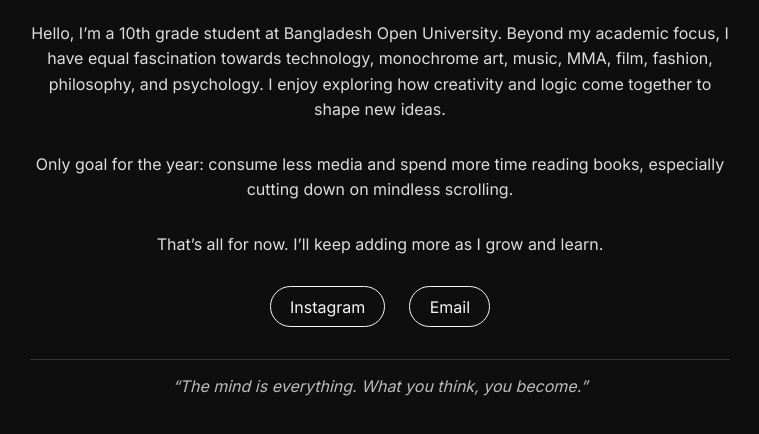
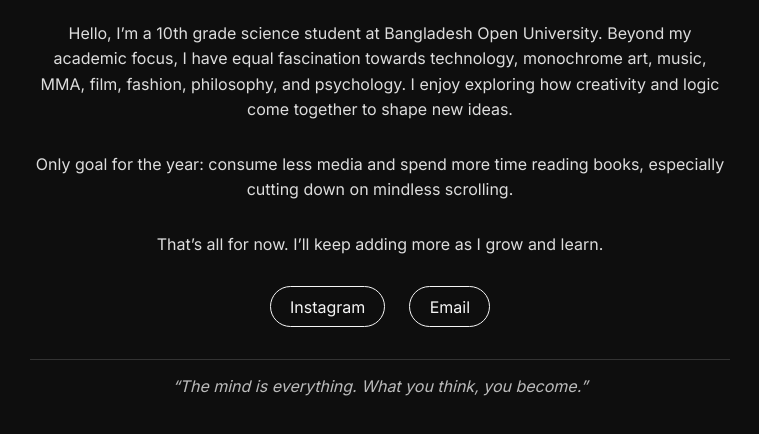
Before and after one commit to hozaifa-maheen/m4heen.github.io, a plain HTML site: page index.html in a window 1280 px wide. Shown: the part 228-662 px from the top of the page, without its empty margins (260-1019 px from the left). Drawn offline with Linux system fonts and the light colour scheme.

Commit message:
Update index.html

```diff
--- a/index.html
+++ b/index.html
@@ -67,7 +67,7 @@
   <main>
     <section class="intro">
       <h1>Hozaifa Maheen</h1>
-      <p class="description">Hello, I’m a 10th grade student at Bangladesh Open University. Beyond my academic focus, I have equal fascination towards technology, monochrome art, music, MMA, film, fashion, philosophy, and psychology. I enjoy exploring how creativity and logic come together to shape new ideas.</p>
+      <p class="description">Hello, I’m a 10th grade science student at Bangladesh Open University. Beyond my academic focus, I have equal fascination towards technology, monochrome art, music, MMA, film, fashion, philosophy, and psychology. I enjoy exploring how creativity and logic come together to shape new ideas.</p>
       <p class="description">Only goal for the year: consume less media and spend more time reading books, especially cutting down on mindless scrolling.</p>
       <p class="description">That’s all for now. I’ll keep adding more as I grow and learn.</p>
       <div class="links">
```
